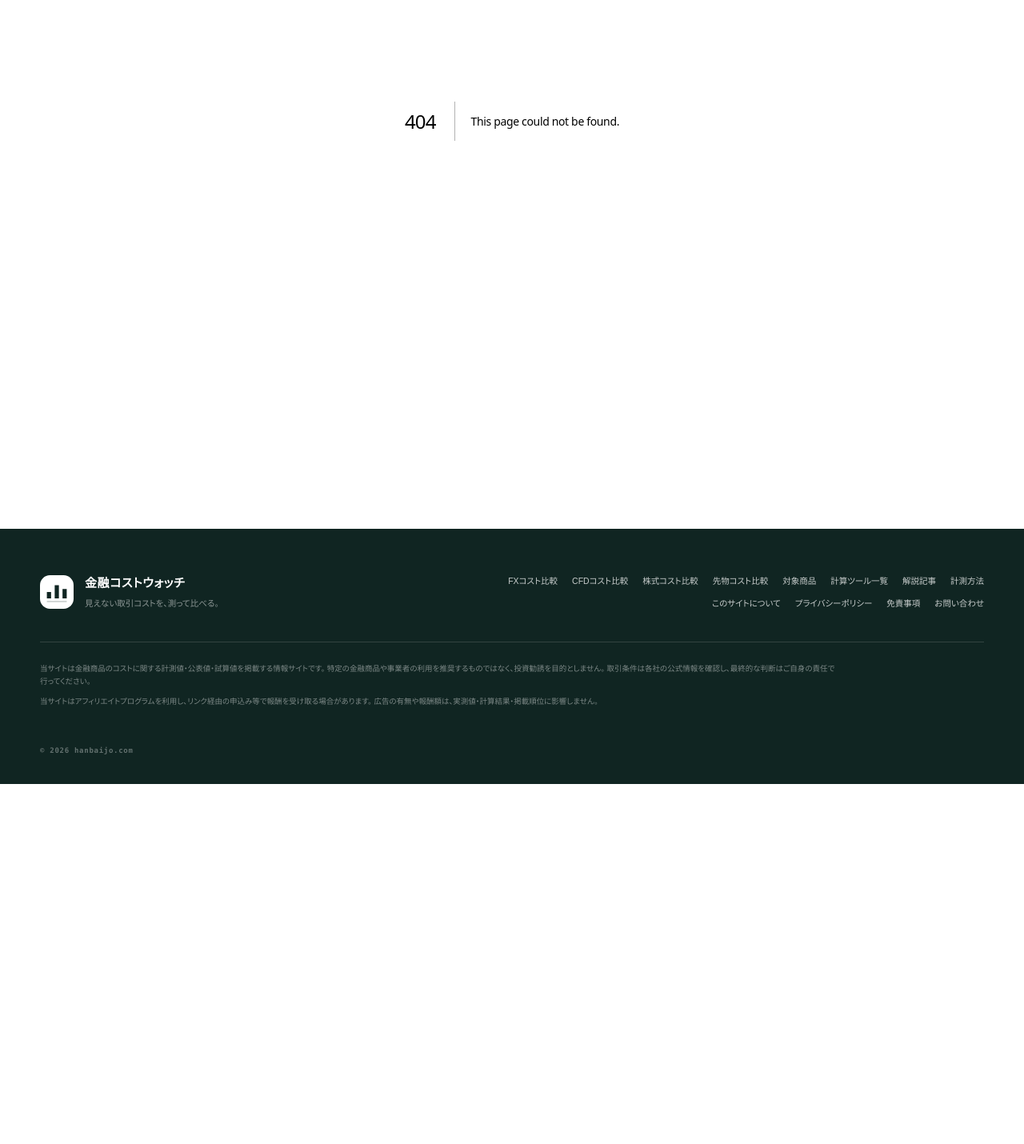
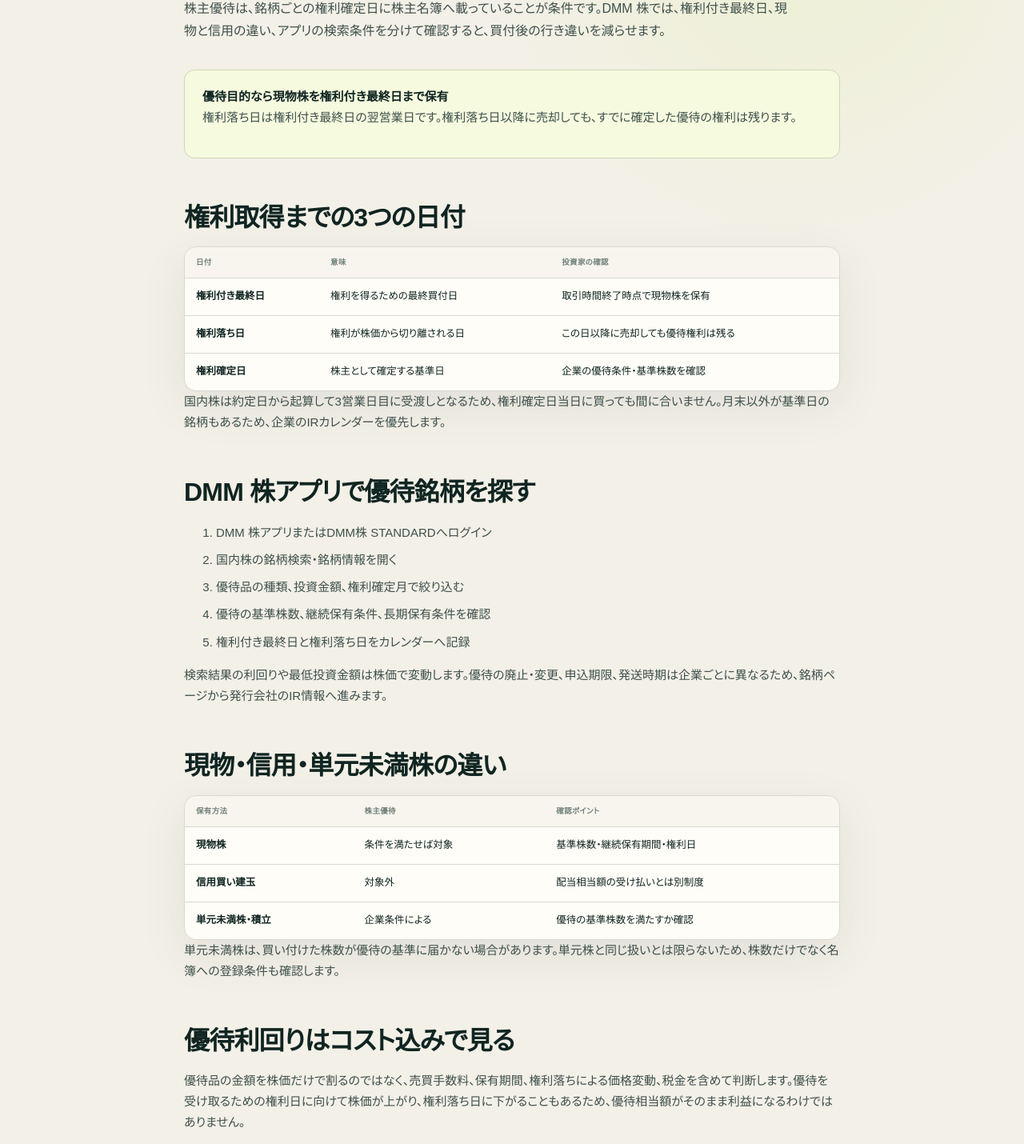
Before and after one commit to mrok18/hanbaijo, a Next.js app: page /articles/dmm-kabu-shareholder-benefit in a window 1280 px wide. Before the commit this address had no page. Shown: the part 326-1756 px from the top of the page at 80% size. Before the commit the page ends 1306 px from the top, so only its background shows below. Built offline with nearby package versions, Linux system fonts and the light colour scheme.

Commit message:
Add DMM Kabu shareholder benefit guide

```diff
--- /dev/null
+++ b/app/articles/dmm-kabu-shareholder-benefit/page.tsx
@@ -0,0 +1,76 @@
+import Link from 'next/link';
+import AffiliateOfferCard from '@/components/AffiliateOfferCard';
+import { AFFILIATE_OFFERS } from '@/lib/affiliates';
+
+export const metadata = {
+  title: 'DMM 株の株主優待はいつ？権利付き最終日と探し方を整理',
+  description: 'DMM 株で株主優待を受け取る条件、権利付き最終日・権利落ち日、アプリでの探し方、信用取引や単元未満株の注意点を整理します。',
+};
+
+const faq = [
+  { q: '株主優待をもらうにはいつまでに買えばよいですか？', a: '権利確定日に株主名簿へ載るよう、権利付き最終日までに現物株を買い付けて保有します。権利落ち日以降に売却しても、確定した優待の権利は失われません。' },
+  { q: '信用取引の買建玉でも株主優待はもらえますか？', a: '信用取引の買建玉は株主優待の権利を取得できません。配当についても現物株とは異なり、配当相当額の受け払いになります。' },
+  { q: 'DMM 株のアプリで優待銘柄を探せますか？', a: '国内株の銘柄検索で、優待品の種類、投資金額、権利確定月などの条件から探せます。優待内容や基準株数は企業ごとに異なるため、最終的には発行会社のIR資料で確認します。' },
+] as const;
+
+export default function Page() {
+  const jsonLd = { '@context': 'https://schema.org', '@graph': [
+    { '@type': 'Article', headline: metadata.title, description: metadata.description, datePublished: '2026-09-09', dateModified: '2026-09-09', mainEntityOfPage: 'https://hanbaijo.com/articles/dmm-kabu-shareholder-benefit', author: { '@type': 'Organization', name: '金融コストウォッチ' }, publisher: { '@type': 'Organization', name: '金融コストウォッチ' } },
+    { '@type': 'FAQPage', mainEntity: faq.map((item) => ({ '@type': 'Question', name: item.q, acceptedAnswer: { '@type': 'Answer', text: item.a } })) },
+  ] };
+
+  return <article>
+    <script type="application/ld+json" dangerouslySetInnerHTML={{ __html: JSON.stringify(jsonLd).replace(/</g, '\\u003c') }} />
+    <p className="page-kicker">DMM KABU / SHAREHOLDER BENEFIT</p>
+    <h1>DMM 株の株主優待はいつ？<br />権利付き最終日・探し方・注意点</h1>
+    <p className="lede">株主優待は、銘柄ごとの権利確定日に株主名簿へ載っていることが条件です。DMM 株では、権利付き最終日、現物と信用の違い、アプリの検索条件を分けて確認すると、買付後の行き違いを減らせます。</p>
+
+    <div className="callout"><strong>優待目的なら現物株を権利付き最終日まで保有</strong><p>権利落ち日は権利付き最終日の翌営業日です。権利落ち日以降に売却しても、すでに確定した優待の権利は残ります。</p></div>
+
+    <h2>権利取得までの3つの日付</h2>
+    <div className="data-panel"><div className="table-scroll"><table className="rates comparison-table"><thead><tr><th>日付</th><th>意味</th><th>投資家の確認</th></tr></thead><tbody>
+      <tr><td className="ex-name">権利付き最終日</td><td>権利を得るための最終買付日</td><td>取引時間終了時点で現物株を保有</td></tr>
+      <tr><td className="ex-name">権利落ち日</td><td>権利が株価から切り離される日</td><td>この日以降に売却しても優待権利は残る</td></tr>
+      <tr><td className="ex-name">権利確定日</td><td>株主として確定する基準日</td><td>企業の優待条件・基準株数を確認</td></tr>
+    </tbody></table></div></div>
+    <p>国内株は約定日から起算して3営業日目に受渡しとなるため、権利確定日当日に買っても間に合いません。月末以外が基準日の銘柄もあるため、企業のIRカレンダーを優先します。</p>
+
+    <h2>DMM 株アプリで優待銘柄を探す</h2>
+    <ol><li>DMM 株アプリまたはDMM株 STANDARDへログイン</li><li>国内株の銘柄検索・銘柄情報を開く</li><li>優待品の種類、投資金額、権利確定月で絞り込む</li><li>優待の基準株数、継続保有条件、長期保有条件を確認</li><li>権利付き最終日と権利落ち日をカレンダーへ記録</li></ol>
+    <p>検索結果の利回りや最低投資金額は株価で変動します。優待の廃止・変更、申込期限、発送時期は企業ごとに異なるため、銘柄ページから発行会社のIR情報へ進みます。</p>
+
+    <h2>現物・信用・単元未満株の違い</h2>
+    <div className="data-panel"><div className="table-scroll"><table className="rates comparison-table"><thead><tr><th>保有方法</th><th>株主優待</th><th>確認ポイント</th></tr></thead><tbody>
+      <tr><td className="ex-name">現物株</td><td>条件を満たせば対象</td><td>基準株数・継続保有期間・権利日</td></tr>
+      <tr><td className="ex-name">信用買い建玉</td><td>対象外</td><td>配当相当額の受け払いとは別制度</td></tr>
+      <tr><td className="ex-name">単元未満株・積立</td><td>企業条件による</td><td>優待の基準株数を満たすか確認</td></tr>
+    </tbody></table></div></div>
+    <p>単元未満株は、買い付けた株数が優待の基準に届かない場合があります。単元株と同じ扱いとは限らないため、株数だけでなく名簿への登録条件も確認します。</p>
+
+    <h2>優待利回りはコスト込みで見る</h2>
+    <p>優待品の金額を株価だけで割るのではなく、売買手数料、保有期間、権利落ちによる価格変動、税金を含めて判断します。優待を受け取るための権利日に向けて株価が上がり、権利落ち日に下がることもあるため、優待相当額がそのまま利益になるわけではありません。</p>
+    <div className="fx-formula"><span>優待利回りの単純な目安</span><strong>優待相当額 ÷ 投資金額 × 100</strong><b>例：3,000円 ÷ 300,000円 ＝ 1.0%</b><small>手数料、税金、株価変動、継続保有条件は含まない概算です。</small></div>
+    <p><Link href="/articles/stock-round-trip-cost">国内株の往復手数料を確認する →</Link></p>
+
+    <h2>配当金の受取方式も同時に確認</h2>
+    <p>優待と配当は別の制度ですが、権利確定日が同じ銘柄もあります。配当をNISAで非課税にするには株式数比例配分方式が必要です。優待だけを見て受取方式を後回しにしないよう、口座設定を事前に確認します。</p>
+    <p><Link href="/articles/dmm-kabu-dividend-receiving-tax">DMM 株の配当金受取方法と税金 →</Link></p>
+
+    <h2>発注前チェックリスト</h2>
+    <ul><li>権利付き最終日が営業日か、取引時間を確認した</li><li>現物株で基準株数を満たす数量を買う</li><li>継続保有期間・長期保有条件を確認した</li><li>優待の申込期限、発送時期、利用期限を確認した</li><li>権利落ち後の価格変動と売買コストを見積もった</li><li>優待変更・廃止のIR情報を確認した</li></ul>
+
+    <h2>よくある質問</h2>
+    {faq.map((item) => <section key={item.q}><h3>{item.q}</h3><p>{item.a}</p></section>)}
+
+    <section className="article-sources" aria-labelledby="sources"><h2 id="sources">参照した公式資料</h2><ul>
+      <li><a href="https://kabu.dmm.com/jp/benefit/" target="_blank" rel="noopener noreferrer">DMM 株「国内株式の株主優待・配当金」</a></li>
+      <li><a href="https://kabu.dmm.com/support/faqs/article/00351/" target="_blank" rel="noopener noreferrer">DMM 株「株主優待や配当の権利を取得できる日」</a></li>
+      <li><a href="https://kabu.dmm.com/support/faqs/article/00352/" target="_blank" rel="noopener noreferrer">DMM 株「配当金や優待の受取方法」</a></li>
+      <li><a href="https://kabu.dmm.com/support/faqs/article/00335/" target="_blank" rel="noopener noreferrer">DMM 株「株式数比例配分方式」</a></li>
+    </ul><p>権利日とサービス仕様は2026年9月9日に確認しました。優待内容、基準株数、継続保有条件は企業ごとに変更されるため、買付前に最新のIR情報を確認してください。</p></section>
+
+    <section className="article-affiliate" aria-label="DMM 株の広告"><AffiliateOfferCard offer={AFFILIATE_OFFERS['dmm-kabu']} /><p className="affiliate-disclosure">上記はA8.netの提携広告です。広告報酬は記事内容や評価に影響しません。株主優待の内容・利回り・権利取得を保証するものではありません。</p></section>
+    <p><Link href="/articles/dmm-kabu-tools-comparison">DMM 株のアプリ・PCツールを比較する →</Link></p>
+    <p><Link href="/stocks/dmm-kabu">DMM 株のコストシートへ →</Link></p>
+  </article>;
+}
--- a/app/articles/posts.ts
+++ b/app/articles/posts.ts
@@ -1,4 +1,5 @@
 export const POSTS = [
+  { slug: 'dmm-kabu-shareholder-benefit', category: '国内株・DMM 株', title: 'DMM 株の株主優待はいつ？権利付き最終日と探し方を整理', desc: '株主優待の権利付き最終日・権利落ち日、アプリでの探し方、現物・信用・単元未満株の違いを整理する。' },
   { slug: 'jfx-allowed-spread-setting', category: 'FX・JFX', title: 'JFX許容スプレッド設定とは？急拡大時の注文を止める方法', desc: '許容スプレッドと許容スリップの違い、設定手順、注文不成立の条件、米ドル円のコスト例を整理する。' },
   { slug: 'matsui-fx-auto-trading-setting', category: 'FX自動売買・松井証券', title: 'MATSUI FX自動売買の設定方法｜レンジ・値幅・益出し幅を整理', desc: '注文レンジ、注文値幅、益出し幅、注文数量、運用停止ライン、最大100件の制限と必要資金の考え方を解説する。' },
   { slug: 'dmm-kabu-usd-shortage', category: '米国株・DMM 株', title: 'DMM 株の米ドル不足・立替金とは？強制為替取引と制限を解説', desc: '米ドル不足の原因、円貨・外貨決済、強制為替取引、取引・出金制限、解消方法を公式情報で整理する。' },
--- a/app/stocks/dmm-kabu/page.tsx
+++ b/app/stocks/dmm-kabu/page.tsx
@@ -19,6 +19,7 @@ export default function Page() {
     { href: '/articles/dmm-kabu-margin-trading-cost', title: '信用取引の総コスト', description: '0円手数料の外にある金利、貸株料、逆日歩、管理費を計算します。' },
     { href: '/articles/dmm-kabu-ipo-application', title: 'IPOの申込方法', description: '前受金不要、完全平等抽選、当選・補欠当選後の購入手続きを整理します。' },
     { href: '/articles/dmm-kabu-dividend-receiving-tax', title: '配当金の受取方法と税金', description: '3つの方式、入金日、特定口座の損益通算、NISA非課税の条件を整理します。' },
+    { href: '/articles/dmm-kabu-shareholder-benefit', title: '株主優待の権利日と探し方', description: '権利付き最終日、アプリの検索条件、信用取引・単元未満株の注意点を整理します。' },
     { href: '/articles/dmm-kabu-specific-account-tax', title: '特定口座と確定申告', description: '源泉徴収あり・なし・一般口座、年間取引報告書、区分変更を整理します。' },
     { href: '/articles/dmm-kabu-stock-transfer', title: '株式の入庫・出庫', description: '無料範囲、必要書類、預り区分、国内株・米国株の期間を整理します。' },
     { href: '/articles/dmmfx-stock-collateral-service', title: '保有株をFX証拠金にする仕組み', description: '原則70％の評価、対象外銘柄、振替時間と強制売却リスクを整理します。' },
```
